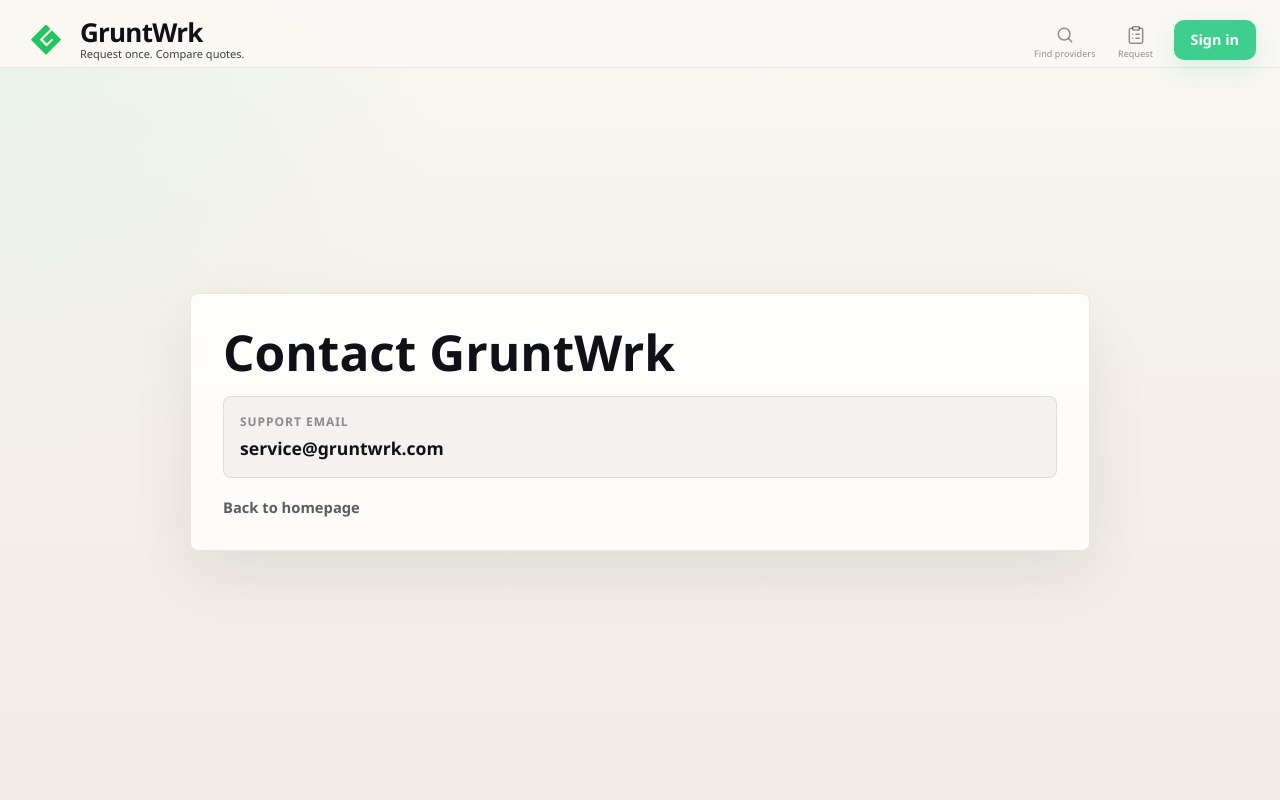
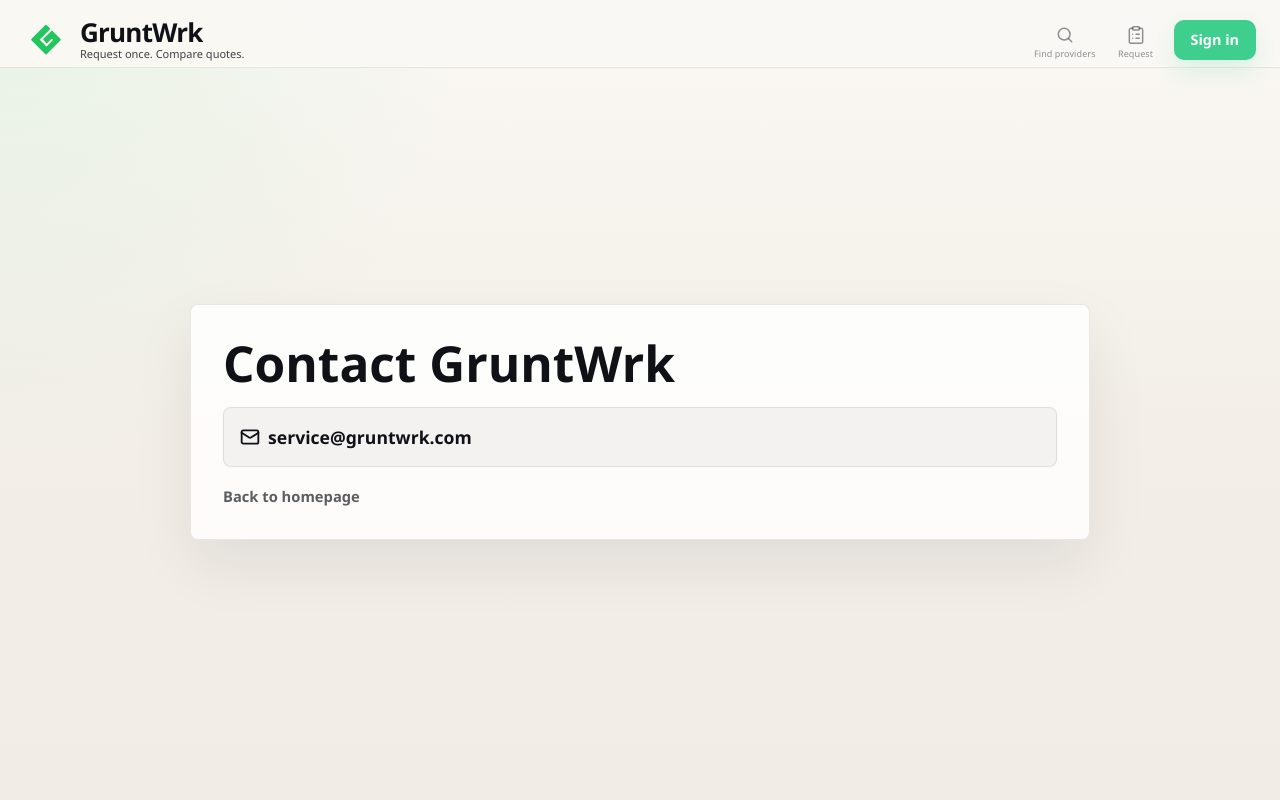
Before and after one commit to GruntWrk/gruntwrk-site, a Next.js app: page /de/contact in a window 1280 px wide. Shown: the top 800 px of the page. Built offline with nearby package versions, Linux system fonts and the light colour scheme; no server answers.

Commit message:
Add contact page email icon

```diff
--- a/app/[locale]/contact/page.tsx
+++ b/app/[locale]/contact/page.tsx
@@ -7,18 +7,35 @@
 const COPY = {
   en: {
     back: "Back to homepage",
-    emailLabel: "Support email",
     title: "Contact GruntWrk",
   },
   pt: {
     back: "Voltar ao inicio",
-    emailLabel: "Email de suporte",
     title: "Contactar a GruntWrk",
   },
 } as const;
 
 function resolveLocale(input: string) {
   return (LOCALES.includes(input as Locale) ? input : "en") as Locale;
+}
+
+function MailIcon() {
+  return (
+    <svg
+      aria-hidden="true"
+      width="20"
+      height="20"
+      viewBox="0 0 24 24"
+      fill="none"
+      stroke="currentColor"
+      strokeWidth="2.2"
+      strokeLinecap="round"
+      strokeLinejoin="round"
+    >
+      <rect width="20" height="16" x="2" y="4" rx="2" />
+      <path d="m22 7-8.97 5.7a2 2 0 0 1-2.06 0L2 7" />
+    </svg>
+  );
 }
 
 export function generateStaticParams() {
@@ -66,8 +83,10 @@
           <h1 className="contactTitle">{copy.title}</h1>
 
           <div className="contactEmailBox">
-            <span>{copy.emailLabel}</span>
-            <a href={`mailto:${SUPPORT_EMAIL}`}>{SUPPORT_EMAIL}</a>
+            <a className="contactEmailLink" href={`mailto:${SUPPORT_EMAIL}`}>
+              <MailIcon />
+              {SUPPORT_EMAIL}
+            </a>
           </div>
 
           <a className="contactBackLink" href={`/${locale}`}>
--- a/app/globals.css
+++ b/app/globals.css
@@ -354,20 +354,24 @@
   background: rgba(15,17,23,0.04);
 }
 
-.contactEmailBox span {
-  color: var(--muted-2);
-  font-size: 12px;
-  font-weight: 800;
-  letter-spacing: 0.08em;
-  text-transform: uppercase;
-}
-
 .contactEmailBox a {
   width: fit-content;
   color: var(--text);
   font-size: 1.1rem;
   font-weight: 900;
   text-decoration: none;
+}
+
+.contactEmailLink {
+  display: inline-flex;
+  align-items: center;
+  gap: 8px;
+}
+
+.contactEmailLink svg {
+  width: 20px;
+  height: 20px;
+  flex: 0 0 auto;
 }
 
 .contactBackLink {
```
